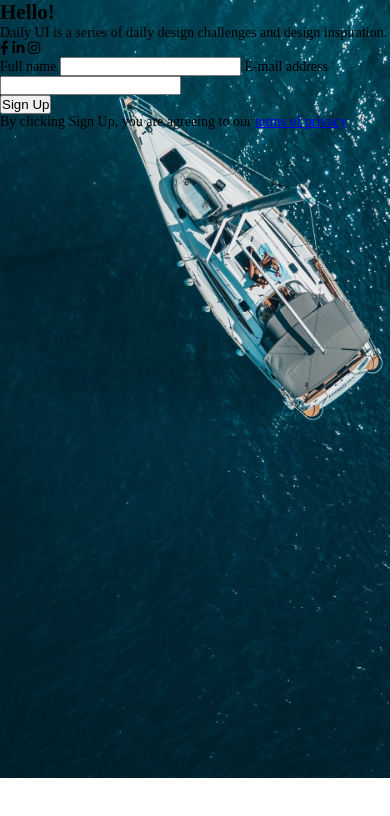
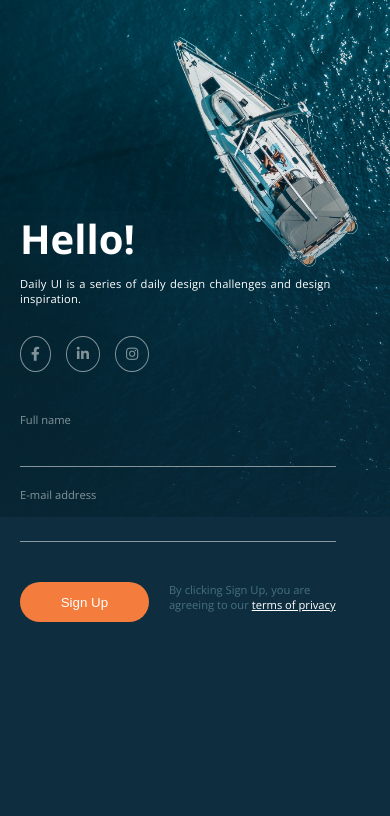
Before and after one commit to BrendaMichellle/instagram-tutorials, a plain HTML site: page signup-form/index.html in a window 390 px wide. Drawn offline with nearby package versions, Linux system fonts and the light colour scheme.

Commit message:
mobile version finished

```diff
--- a/signup-form/index.html
+++ b/signup-form/index.html
@@ -13,14 +13,15 @@
 </head>
 <body>
   <section class="container">
+    <div class="form__container">
       <div class="headline">
         <h1 class="headline__title">Hello!</h1>
         <p class="headline__desc">Daily UI is a series of daily design challenges and design inspiration.</p>
       </div>
       <div class="socials">
-      <i class="fab fa-facebook-f"></i>
-      <i class="fab fa-linkedin-in"></i>
-      <i class="fab fa-instagram"></i>
+        <i class="fab fa-facebook-f social__item"></i>
+        <i class="fab fa-linkedin-in social__item"></i>
+        <i class="fab fa-instagram social__item"></i>
       </div>
       <form action="submit" class="form">
         <label for="name">Full name</label>
@@ -32,6 +33,7 @@
           <p class="button__disclaimer">By clicking Sign Up, you are agreeing to our <a href="brendamichellle.com">terms of privacy</a></p>
         </div>
       </form>
+    </div>
   </section>
 </body>
 </html>
--- a/signup-form/style.css
+++ b/signup-form/style.css
@@ -7,14 +7,16 @@ weights: 300 , 400, 700
   /*Colors*/
   --primary-color: rgb(23, 69, 85);
   --text-color: rgb(255, 255, 255);
+  --secondary-text: rgba(255, 255, 255, 0.507);
+  --tertiary__text: rgb(71, 112, 126);
   --accent-color: rgb(244, 124, 61);
   /*Font*/
   --ff: 'Open Sans', sans-serif;
   --fw-bold: 700;
   --fw-regular: 300;
   /*Sizing*/
-  --h1: 1.5rem;
-  --p: 1rem;
+  --h1: 2.5rem;
+  --p: 0.7rem;
 }
 
 *,
@@ -27,13 +29,131 @@ weights: 300 , 400, 700
 
 body {
   font-size: 14px;
+  font-family: var(--ff);
+  color: var(--text-color);
   background-image: url(./images/background.jpeg);
   background-repeat: no-repeat;
-  background-size: 800px;
-  background-position: -150px -290px;
+  background-size: 560px;
+  background-position: -15px -230px;
+  background-color: rgb(14, 46, 64);
 }
 
 .container {
   width: 100vw;
-  height: 100vh;
+  height: 75vh;
+  background-image: linear-gradient(
+    to top,
+    rgb(14, 46, 64),
+    rgba(14, 46, 64, 0.7),
+    rgba(14, 46, 64, 0.35),
+    rgba(14, 46, 64, 0.15)
+  );
+  position: relative;
+  top: 25vh;
 }
+
+.form__container {
+  width: 90vw;
+  max-width: 500px;
+  display: flex;
+  flex-direction: column;
+  justify-content: flex-start;
+  margin-left: 20px;
+}
+
+/*HEADLINE*/
+.headline {
+  margin-bottom: 20px;
+}
+
+.headline__title {
+  font-size: var(--h1);
+  font-weight: var(--fw-bold);
+  margin-bottom: 10px;
+}
+
+.headline__desc {
+  font-size: var(--p);
+  font-weight: var(--fw-regular);
+  word-spacing: 1px;
+  max-width: 90%;
+  opacity: 1;
+  letter-spacing: 0.2px;
+}
+
+.socials {
+  display: flex;
+  flex-direction: row;
+  justify-content: space-around;
+  align-self: flex-start;
+  margin: 10px 0 20px 0;
+}
+
+.social__item {
+  opacity: 0.5;
+  padding: 10px;
+  border-radius: 50%;
+  border: 1px solid var(--text-color);
+}
+
+.social__item:nth-child(2) {
+  margin: 0 15px;
+}
+
+form {
+  margin: 20px 0;
+}
+
+input,
+label {
+  display: block;
+}
+
+input {
+  width: 90%;
+  padding: 10px 0;
+  background-color: transparent;
+  font-family: var(--ff);
+  color: var(--text-color);
+  font-size: 0.9rem;
+  font-weight: var(--fw-regular);
+  border: none;
+  border-bottom: 1px solid var(--secondary-text);
+}
+
+label {
+  color: var(--secondary-text);
+  font-size: var(--p);
+}
+
+label:nth-of-type(2) {
+  margin-top: 20px;
+}
+
+.button__section {
+  display: flex;
+  flex-direction: row;
+  justify-content: space-around;
+  margin-top: 40px;
+  width: 90%;
+}
+
+.button {
+  width: 240px;
+  height: 40px;
+  color: var(--text-color);
+  background-color: var(--accent-color);
+  border-radius: 20px;
+  border: none;
+  border-image: none;
+  margin-right: 20px;
+}
+
+.button__disclaimer {
+  font-size: var(--p);
+  color: var(--tertiary__text);
+}
+
+a {
+  color: var(--text-color);
+}
```
Lines whose indentation alone changed are shown as unchanged.
